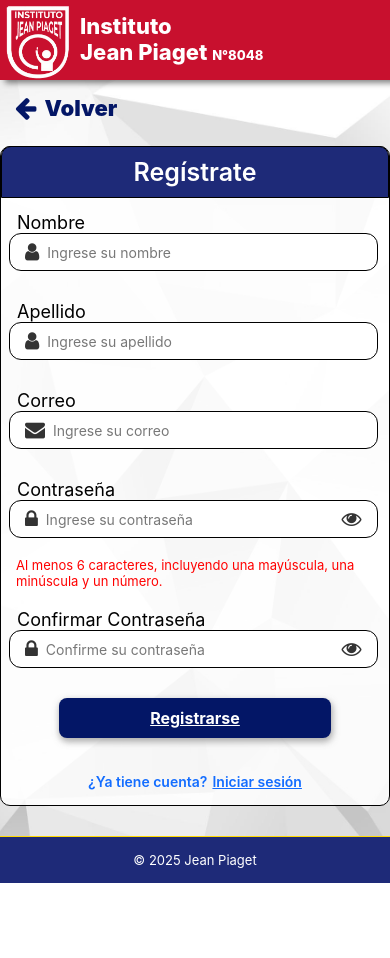
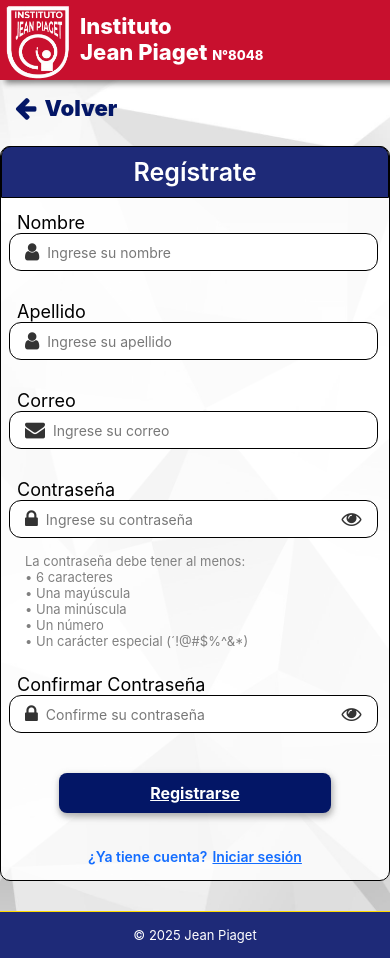
Before and after one commit to Matias-Mamani-CMD/desarrollo-movil, a React Native app: screen /SignUp in a window 390 px wide. Before the commit the page ends 883 px from the top, so only its background shows below. Built offline with nearby package versions, Linux system fonts and the light colour scheme; no server answers.

Commit message:
requisitos de contraseña y validación de contraseñas iguales

```diff
--- a/screens/Home.js
+++ b/screens/Home.js
@@ -4,7 +4,6 @@ import {
   Text,
   TouchableOpacity,
   StyleSheet,
-  Alert,
   Image,
   ImageBackground, //imágen de fondo
   ScrollView, // pantalla desplazable
--- a/screens/SignUp.js
+++ b/screens/SignUp.js
@@ -41,7 +41,6 @@ export default function SignUp({ navigation }) {
   const [onConfirm, setOnConfirm] = useState(() => () => {});
   const [alertType, setAlertType] = useState("error"); // "error" o "success"
 
-
   const showCustomAlert = (title, message, confirmAction, type = "error") => {
     setAlertTitle(title);
     setAlertMessage(message);
@@ -49,7 +48,6 @@ export default function SignUp({ navigation }) {
     setAlertType(type);
     setShowAlert(true);
   };
-
 
   // Manejar botón físico de atrás - Siempre va a Welcome
   useEffect(() => {
@@ -65,6 +63,17 @@ export default function SignUp({ navigation }) {
 
     return () => backHandler.remove();
   }, [navigation]);
+
+  const validations = {
+    length: password.length >= 6,
+    upper: /[A-Z]/.test(password),
+    lower: /[a-z]/.test(password),
+    number: /[0-9]/.test(password),
+    hasSpecialChar: /[!@#$%^&*]/.test(password),
+  };
+
+  const passwordsMatch =
+    password && confirmPassword && password === confirmPassword;
 
   const handleSignUp = async () => {
     if (!firstName || !lastName || !email || !password || !confirmPassword) {
@@ -93,7 +102,7 @@ export default function SignUp({ navigation }) {
           setShowAlert(false);
           navigation.reset({ index: 0, routes: [{ name: 'Login' }] });
         },
-        "success" // 👈 este define que se muestre azul
+        "success" //
       );
     } catch (error) {
       let errorMessage = "Hubo un problema al registrar el usuario.";
@@ -203,8 +212,13 @@ export default function SignUp({ navigation }) {
 
                 {/* Contraseña */}
                 <Text style={styles.label}>Contraseña</Text>
-                <View style={[styles.inputContainer, passwordFocused && styles.inputContainerFocused]}>
-                  <FontAwesome name="lock" size={20} style={styles.icon}/>
+                <View
+                  style={[
+                    styles.inputContainer,
+                    passwordFocused && styles.inputContainerFocused,
+                  ]}
+                >
+                  <FontAwesome name="lock" size={20} style={styles.icon} />
                   <TextInput
                     style={styles.input}
                     placeholder={'Ingrese su contraseña'}
@@ -217,22 +231,54 @@ export default function SignUp({ navigation }) {
                   />
                   <TouchableOpacity onPress={() => setShowPassword(!showPassword)}>
                     <FontAwesome
-                      name={showPassword ? "eye-slash" : "eye"}
+                      name={showPassword ? 'eye-slash' : 'eye'}
                       size={20}
                       style={styles.icon}
                     />
                   </TouchableOpacity>
                 </View>
 
-                <View style={styles.passwordHintContainer}>
-                  <Text style={styles.passwordHint}>
-                    Al menos 6 caracteres, incluyendo una mayúscula, una minúscula y un número.
+                {/* Validación de contraseña */}
+                <View style={styles.validationBox}>
+                  <Text style={styles.validationText}>La contraseña debe tener al menos: </Text>
+                  <Text
+                    style={[
+                      styles.validationText,
+                      validations.length && styles.valid,
+                    ]}
+                  >
+                  • 6 caracteres
+                  </Text>
+                  <Text
+                    style={[styles.validationText, validations.upper && styles.valid]}
+                  >
+                  • Una mayúscula
+                  </Text>
+                  <Text
+                    style={[styles.validationText, validations.lower && styles.valid]}
+                  >
+                  • Una minúscula
+                  </Text>
+                  <Text
+                    style={[styles.validationText, validations.number && styles.valid]}
+                  >
+                  • Un número
+                  </Text>
+                  <Text
+                    style={[styles.validationText, validations.hasSpecialChar && styles.valid]}
+                  >
+                  • Un carácter especial (´!@#$%^&*)
                   </Text>
                 </View>
 
                   {/* Confirmar Contraseña */}
                   <Text style={styles.label}>Confirmar Contraseña</Text>
-                <View style={[styles.inputContainer, confirmPasswordFocused && styles.inputContainerFocused]}>
+                  <View
+                    style={[
+                      styles.inputContainer,
+                      confirmPasswordFocused && styles.inputContainerFocused,
+                    ]}
+                  >
                     <FontAwesome name="lock" size={20} style={styles.icon} />
                     <TextInput
                       style={styles.input}
@@ -244,13 +290,31 @@ export default function SignUp({ navigation }) {
                       onFocus={() => setConfirmPasswordFocused(true)}
                       onBlur={() => setConfirmPasswordFocused(false)}
                     />
-                  <TouchableOpacity onPress={() => setShowConfirmPassword(!showConfirmPassword)}>
+                    <TouchableOpacity
+                      onPress={() => setShowConfirmPassword(!showConfirmPassword)}
+                    >
                       <FontAwesome
-                      name={showConfirmPassword ? "eye-slash" : "eye"}
+                        name={showConfirmPassword ? 'eye-slash' : 'eye'}
                         size={20}
                         style={styles.icon}
                       />
                     </TouchableOpacity>
+                  </View>
+
+                {/* Contraseñas iguales */}
+                <View style={styles.validationBox}>
+                  {confirmPassword.length > 0 && (
+                    <Text
+                      style={[
+                        styles.validationText,
+                        passwordsMatch ? styles.valid : styles.invalid,
+                      ]}
+                    >
+                      {passwordsMatch
+                        ? 'Las contraseñas coinciden'
+                        : 'Las contraseñas no coinciden'}
+                    </Text>
+                )}
                 </View>
 
                 <TouchableOpacity style={styles.button} onPress={handleSignUp}>
@@ -265,7 +329,7 @@ export default function SignUp({ navigation }) {
                 </TouchableOpacity>
               </View>
 
-              {/* Espacio flexible que empuja el footer hacia abajo */}
+              {/* Espacio que empuja el footer hacia abajo */}
               <View style={styles.flexSpacer} />
 
               {/* Footer que solo se ve al hacer scroll hasta el final */}
@@ -514,7 +578,6 @@ const styles = StyleSheet.create({
     paddingBottom: 20,
     elevation: 5,
     alignItems: 'center',
-    borderWidth: 2,
     borderWidth: 1.5,
     borderColor: "#000000ff",
     boxShadow: '1px 1px 7px 3px #2727277e',
@@ -561,4 +624,18 @@ const styles = StyleSheet.create({
   modalDetailError: {
     backgroundColor: '#C81B1E', // rojo
   },
+  validationBox: {
+    marginLeft: 24,
+    marginBottom: 10,
+  },
+  validationText: {
+    fontSize: 13,
+    color: 'gray', // gris por defecto
+  },
+  valid: {
+    color: 'green', // condición cumplida
+  },
+  invalid: {
+    color: 'red', // para "no coinciden"
+  },
 });
```
Lines whose indentation alone changed are shown as unchanged.
